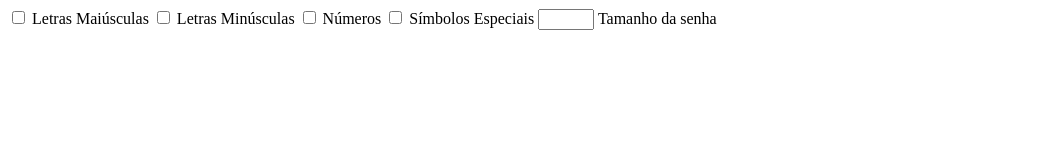
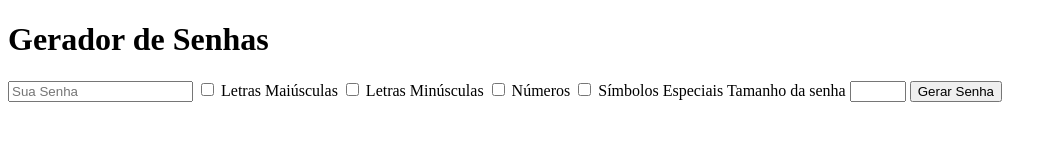
Before and after one commit to Vini-Ferraz/geradorDeSenhas, a plain HTML site: page index.html in a window 1280 px wide. Shown: the whole page, without its empty margins (0-1057 px from the left). Drawn offline with Linux system fonts and the light colour scheme.

Commit message:
Updates HTML

```diff
--- a/index.html
+++ b/index.html
@@ -7,7 +7,11 @@
 </head>
 <body>
 
-    <div>
+    <main>
+        <h1 id="titulo">Gerador de Senhas</h1>
+            <div id="inputCaixa">
+                <input type="text" placeholder="Sua Senha">
+
                 <input type="checkbox" name="letrasMaiusculas" id="letrasMaiusculas">
                 <label for="letrasMaiusculas">Letras Maiúsculas</label>
 
@@ -20,9 +24,12 @@
                 <input type="checkbox" name="simbolosEspeciais" id="simbolosEspeciais">
                 <label for="simbolosEspeciais">Símbolos Especiais</label>
 
+                <label for="tamanhoSenha">Tamanho da senha</label>
                 <input type="number" name="tamanhoSenha" id="tamanhoSenha" min="0" max="20" step="5">
-        <label for="tamanhoSenha">Tamanho da senha</label>
+
+                <button id="btnGerarSenha">Gerar Senha</button>
         </div>
+    </main>
 
     <script src="assets\script.js"></script>
 </body>
```
Lines whose indentation alone changed are shown as unchanged.
